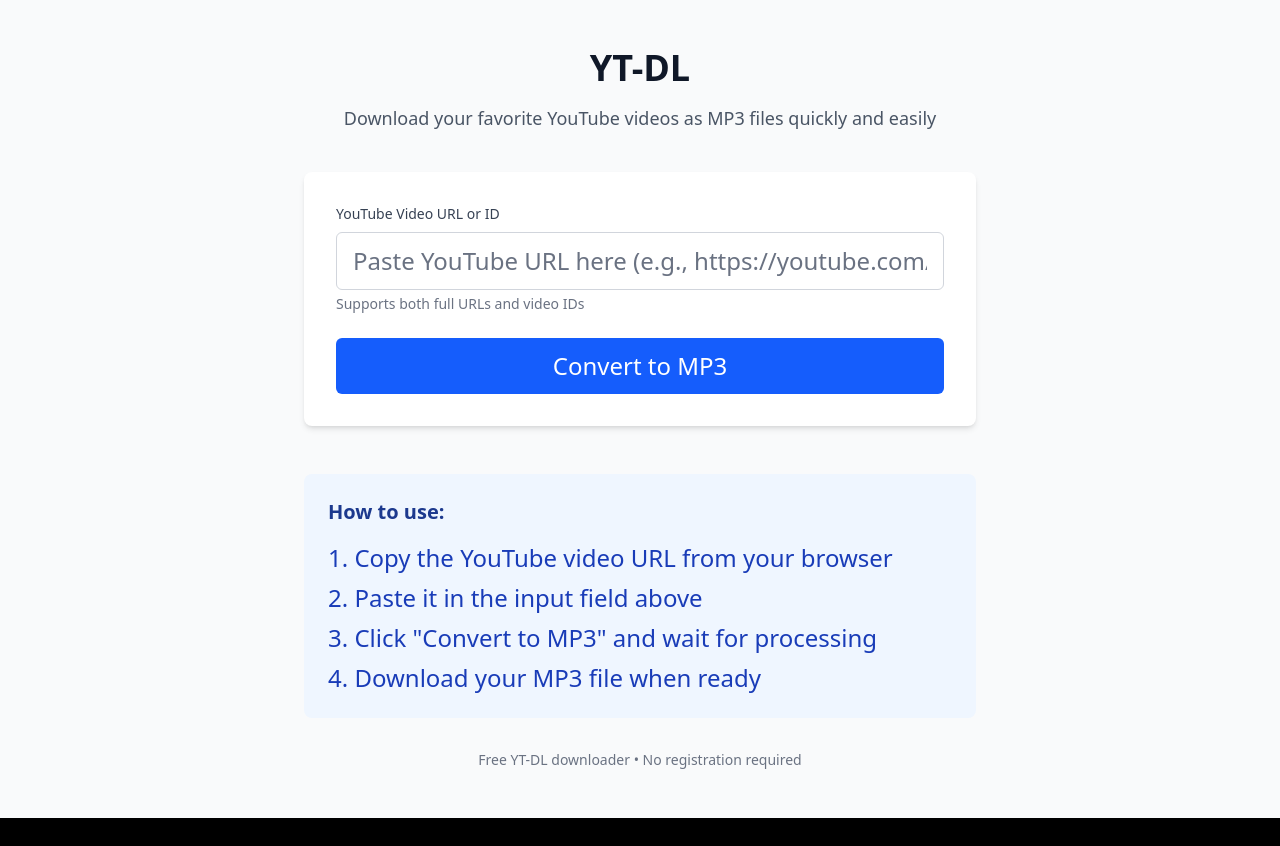
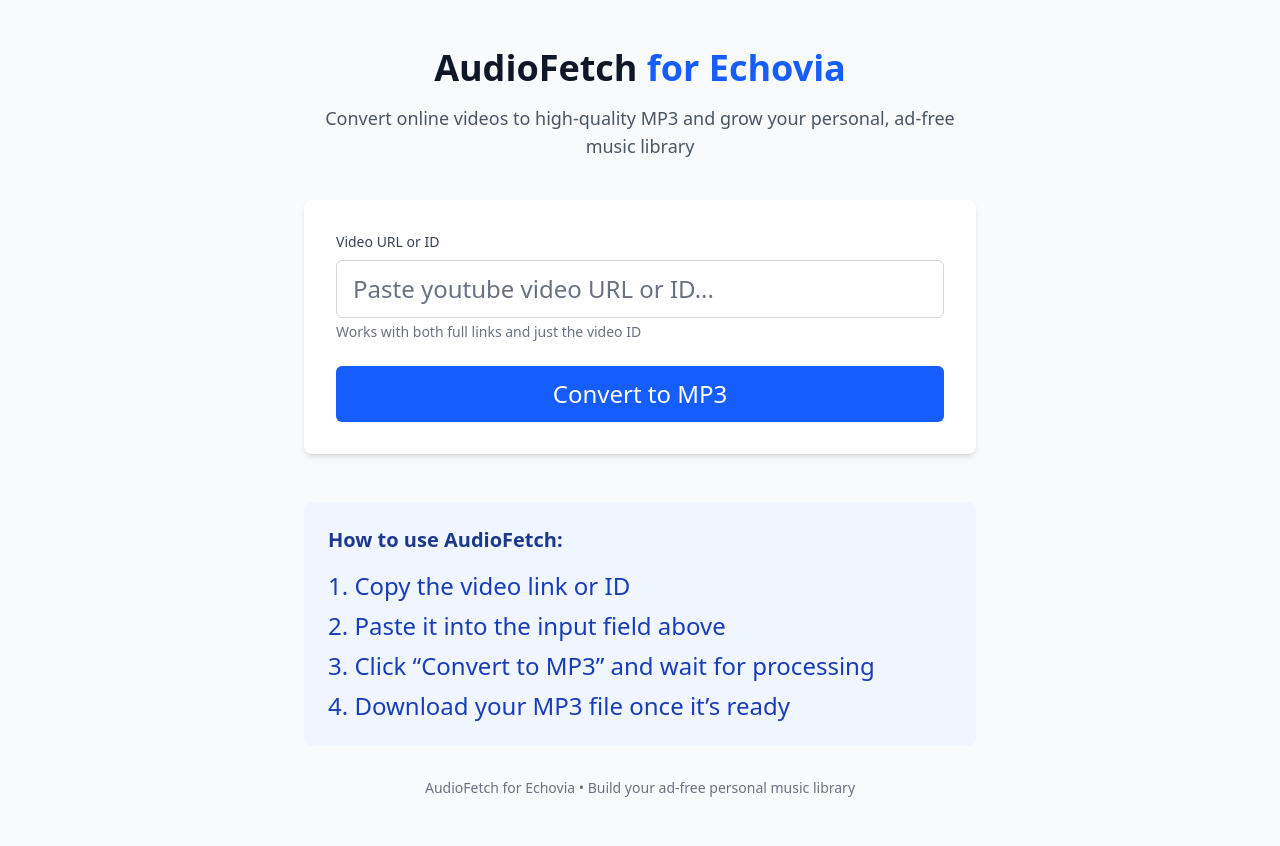
Before and after one commit to ikeshav26/audiofetch-for-echovia, a React (Vite) app in the folder client/: page / in a window 1280 px wide. Before the commit the page ends 818 px from the top, so only its background shows below. Built offline with nearby package versions, Linux system fonts and the light colour scheme.

Commit message:
✨ Changes done for audiofetch

```diff
--- a/client/src/pages/Convert.jsx
+++ b/client/src/pages/Convert.jsx
@@ -1,33 +1,36 @@
-import React from 'react'
-import { useState } from 'react'
+import React, { useState } from 'react'
 import axios from 'axios'
 import { Link } from 'react-router-dom'
 import toast from 'react-hot-toast'
 
 const Convert = () => {
-    const [videoId, setVideoId] = useState('')
-    const [downloadLink, setDownloadLink] = useState('')
-    const [loading, setLoading] = useState(false)
-    const [title, settitle] = useState('')
+  const [videoId, setVideoId] = useState('')
+  const [downloadLink, setDownloadLink] = useState('')
+  const [loading, setLoading] = useState(false)
+  const [title, setTitle] = useState('')
 
-    const submithandler=async (e)=>{
-        e.preventDefault();
-        console.log(videoId);
-        setLoading(true);
+  const handleSubmit = async (e) => {
+    e.preventDefault()
+    setLoading(true)
 
-        try{
-            const res = await axios.post(`${import.meta.env.VITE_API_BASE_URL}/api/convert`, { videoId });
-            setDownloadLink(res.data.data.link);
-            settitle(res.data.data.title);
-            setVideoId('');
-            toast.success(res.data.message || 'Conversion successful!');
-        }catch(err){
-            console.error(err);
-            toast.error(err.response?.data?.message || 'Conversion failed. Please try again.');
-        } finally {
-            setLoading(false);
-        }
+    try {
+      const res = await axios.post(
+        `${import.meta.env.VITE_API_BASE_URL}/api/convert`,
+        { videoId }
+      )
+      setDownloadLink(res.data.data.link)
+      setTitle(res.data.data.title)
+      setVideoId('')
+      toast.success(res.data.message || 'Conversion successful!')
+    } catch (err) {
+      console.error(err)
+      toast.error(
+        err.response?.data?.message || 'Conversion failed. Please try again.'
+      )
+    } finally {
+      setLoading(false)
     }
+  }
 
   return (
     <div className="min-h-screen bg-gray-50 py-12 px-4">
@@ -35,32 +38,36 @@ const Convert = () => {
         {/* Header */}
         <div className="text-center mb-10">
           <h1 className="text-4xl font-bold text-gray-900 mb-4">
-            YT-DL
+            AudioFetch <span className="text-blue-600">for Echovia</span>
           </h1>
           <p className="text-lg text-gray-600">
-            Download your favorite YouTube videos as MP3 files quickly and easily
+            Convert online videos to high-quality MP3 and grow your personal,
+            ad-free music library
           </p>
         </div>
 
         {/* Main Card */}
         <div className="bg-white rounded-lg shadow-md p-8 mb-8">
-          <form onSubmit={submithandler} className="space-y-6">
+          <form onSubmit={handleSubmit} className="space-y-6">
             <div>
-              <label htmlFor="videoUrl" className="block text-sm font-medium text-gray-700 mb-2">
-                YouTube Video URL or ID
+              <label
+                htmlFor="videoUrl"
+                className="block text-sm font-medium text-gray-700 mb-2"
+              >
+                Video URL or ID
               </label>
               <input
                 id="videoUrl"
                 type="text"
                 value={videoId}
                 onChange={(e) => setVideoId(e.target.value)}
-                placeholder="Paste YouTube URL here (e.g., https://youtube.com/watch?v=...)"
+                placeholder="Paste youtube video URL or ID..."
                 className="w-full px-4 py-3 border border-gray-300 rounded-md focus:ring-2 focus:ring-blue-500 focus:border-blue-500 text-gray-900 placeholder-gray-500"
                 required
                 disabled={loading}
               />
               <p className="mt-1 text-sm text-gray-500">
-                Supports both full URLs and video IDs
+                Works with both full links and just the video ID
               </p>
             </div>
 
@@ -75,9 +82,26 @@ const Convert = () => {
             >
               {loading ? (
                 <div className="flex items-center justify-center">
-                  <svg className="animate-spin -ml-1 mr-3 h-5 w-5 text-white" xmlns="http://www.w3.org/2000/svg" fill="none" viewBox="0 0 24 24">
-                    <circle className="opacity-25" cx="12" cy="12" r="10" stroke="currentColor" strokeWidth="4"></circle>
-                    <path className="opacity-75" fill="currentColor" d="M4 12a8 8 0 018-8V0C5.373 0 0 5.373 0 12h4zm2 5.291A7.962 7.962 0 014 12H0c0 3.042 1.135 5.824 3 7.938l3-2.647z"></path>
+                  <svg
+                    className="animate-spin -ml-1 mr-3 h-5 w-5 text-white"
+                    xmlns="http://www.w3.org/2000/svg"
+                    fill="none"
+                    viewBox="0 0 24 24"
+                  >
+                    <circle
+                      className="opacity-25"
+                      cx="12"
+                      cy="12"
+                      r="10"
+                      stroke="currentColor"
+                      strokeWidth="4"
+                    ></circle>
+                    <path
+                      className="opacity-75"
+                      fill="currentColor"
+                      d="M4 12a8 8 0 018-8V0C5.373 0 0 5.373 0 12h4zm2 5.291A7.962 7.962 0 014 12H0c0 3.042
+                      1.135 5.824 3 7.938l3-2.647z"
+                    ></path>
                   </svg>
                   Converting...
                 </div>
@@ -88,20 +112,39 @@ const Convert = () => {
           </form>
         </div>
 
-        {/* Loading Section */}
+        {/* Loading State */}
         {loading && (
           <div className="bg-yellow-50 border border-yellow-200 rounded-lg p-6 mb-8">
             <div className="flex items-center">
-              <svg className="animate-spin h-6 w-6 text-yellow-600 mr-3" xmlns="http://www.w3.org/2000/svg" fill="none" viewBox="0 0 24 24">
-                <circle className="opacity-25" cx="12" cy="12" r="10" stroke="currentColor" strokeWidth="4"></circle>
-                <path className="opacity-75" fill="currentColor" d="M4 12a8 8 0 018-8V0C5.373 0 0 5.373 0 12h4zm2 5.291A7.962 7.962 0 014 12H0c0 3.042 1.135 5.824 3 7.938l3-2.647z"></path>
+              <svg
+                className="animate-spin h-6 w-6 text-yellow-600 mr-3"
+                xmlns="http://www.w3.org/2000/svg"
+                fill="none"
+                viewBox="0 0 24 24"
+              >
+                <circle
+                  className="opacity-25"
+                  cx="12"
+                  cy="12"
+                  r="10"
+                  stroke="currentColor"
+                  strokeWidth="4"
+                ></circle>
+                <path
+                  className="opacity-75"
+                  fill="currentColor"
+                  d="M4 12a8 8 0 018-8V0C5.373
+                  0 0 5.373 0 12h4zm2 5.291A7.962
+                  7.962 0 014 12H0c0 3.042
+                  1.135 5.824 3 7.938l3-2.647z"
+                ></path>
               </svg>
               <div>
                 <h3 className="text-lg font-medium text-yellow-800">
                   Converting your video...
                 </h3>
                 <p className="text-yellow-700">
-                  Please wait while we process your YouTube video to MP3 format
+                  Please wait while we process your video into MP3 format
                 </p>
               </div>
             </div>
@@ -117,8 +160,12 @@ const Convert = () => {
                   Conversion Complete!
                 </h3>
                 <div className="mb-2">
-                  <span className="text-sm font-medium text-black">Showing results for:</span>
-                  <p className="text-sm font-medium text-green-800 break-words">{title}</p>
+                  <span className="text-sm font-medium text-black">
+                    Video title:
+                  </span>
+                  <p className="text-sm font-medium text-green-800 break-words">
+                    {title}
+                  </p>
                 </div>
                 <p className="text-green-700 text-sm">
                   Your MP3 file is ready for download
@@ -140,18 +187,20 @@ const Convert = () => {
 
         {/* Instructions */}
         <div className="mt-12 bg-blue-50 rounded-lg p-6">
-          <h2 className="text-xl font-semibold text-blue-900 mb-4">How to use:</h2>
+          <h2 className="text-xl font-semibold text-blue-900 mb-4">
+            How to use AudioFetch:
+          </h2>
           <ol className="list-decimal list-inside space-y-2 text-blue-800">
-            <li>Copy the YouTube video URL from your browser</li>
-            <li>Paste it in the input field above</li>
-            <li>Click "Convert to MP3" and wait for processing</li>
-            <li>Download your MP3 file when ready</li>
+            <li>Copy the video link or ID</li>
+            <li>Paste it into the input field above</li>
+            <li>Click “Convert to MP3” and wait for processing</li>
+            <li>Download your MP3 file once it’s ready</li>
           </ol>
         </div>
 
         {/* Footer */}
         <div className="text-center mt-8 text-gray-500 text-sm">
-          <p>Free YT-DL downloader • No registration required</p>
+          <p>AudioFetch for Echovia • Build your ad-free personal music library</p>
         </div>
       </div>
     </div>
```
Also changed, not shown: 1 other file (tests, documents, lock files or other folders).
